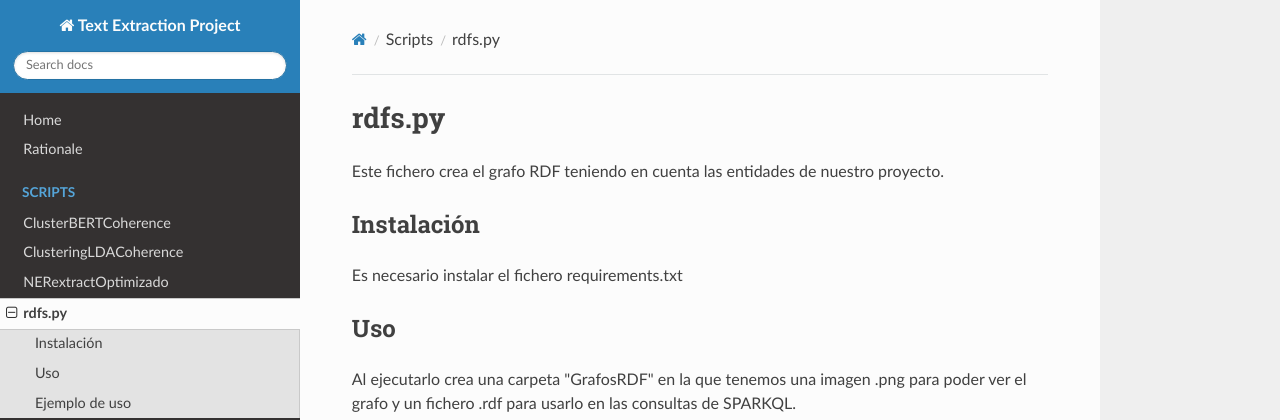
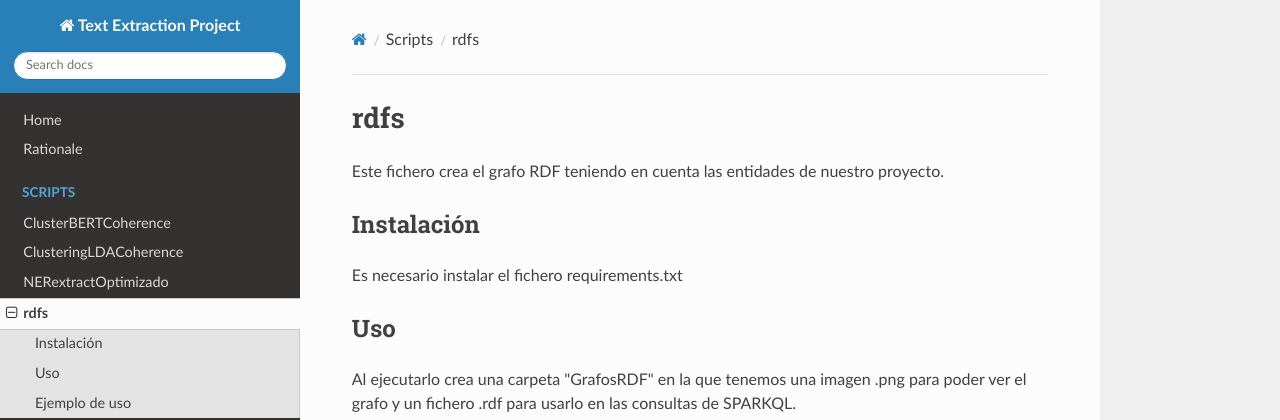
Before and after one commit to Raaquel09/IAGrupoOptativa, an MkDocs documentation site: the page built from docs/rdfs.md, in a window 1280 px wide. Shown: the top 420 px of the page. Built offline with MkDocs 1.6.1, drawn with Linux system fonts in a browser that asks for light colours; nearby versions of some CDN libraries.

Commit message:
Update rdfs.md

```diff
--- a/docs/rdfs.md
+++ b/docs/rdfs.md
@@ -1,4 +1,4 @@
-# rdfs.py
+# rdfs
 
 Este fichero crea el grafo RDF teniendo en cuenta las entidades de nuestro proyecto.
 
```
